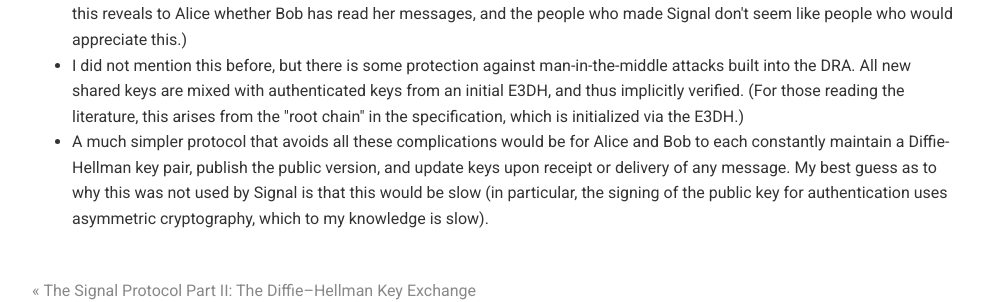
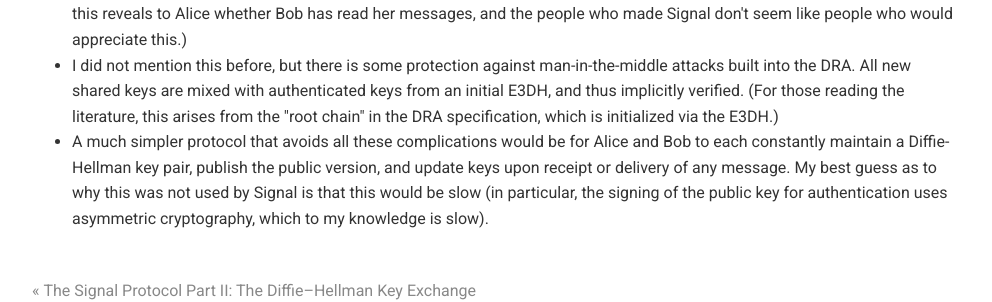
Before and after one commit to chatscrypt/chatscrypt.github.io, a Jekyll site: the page built from _posts/2020-01-16-the-signal-protocol-part-iii-the-double-ratchet-algorithm.html, in a window 1280 px wide. Shown: the part 1033-1335 px from the top of the page, without its empty margins (143-1135 px from the left). Built offline with Jekyll 4.4.1, drawn with Linux system fonts in a browser that asks for light colours; comment, search, counter and statistics services are not loaded.

Commit message:
Update 2020-01-16-the-signal-protocol-part-iii-the-double-ratchet-algorithm.html

```diff
--- a/_posts/2020-01-16-the-signal-protocol-part-iii-the-double-ratchet-algorithm.html
+++ b/_posts/2020-01-16-the-signal-protocol-part-iii-the-double-ratchet-algorithm.html
@@ -27,7 +27,7 @@
 <li>As stated in the technical specification on the Signal website, the actual DRA is even worse than this: If Alice was the last person to send a message, the next "injection" of new keys is only performed when Bob explicitly sends a message to Alice. If Bob is online but doesn't explicitly reply for whatever reason, Alice is stuck using Bob's old, potentially compromised keys. Admittedly, this could be repaired under-the-hood by notifying Alice each time Bob receives one of her messages, and treating these notifications as implicit replies. To my knowledge, it is not specified whether Signal does this. (I suspect it doesn't, as this reveals to Alice whether Bob has read her messages, and the people who made Signal don't seem like people who would appreciate this.)
 
 
-<li>I did not mention this before, but there is some protection against man-in-the-middle attacks built into the DRA. All new shared keys are mixed with authenticated keys from an initial E3DH, and thus implicitly verified. (For those reading the literature, this arises from the "root chain" in the specification, which is initialized via the E3DH.)
+<li>I did not mention this before, but there is some protection against man-in-the-middle attacks built into the DRA. All new shared keys are mixed with authenticated keys from an initial E3DH, and thus implicitly verified. (For those reading the literature, this arises from the "root chain" in the DRA specification, which is initialized via the E3DH.)
 
 <li>A much simpler protocol that avoids all these complications would be for Alice and Bob to each constantly maintain a Diffie-Hellman key pair, publish the public version, and update keys upon receipt or delivery of any message. My best guess as to why this was not used by Signal is that this would be slow (in particular, the signing of the public key for authentication uses asymmetric cryptography, which to my knowledge is slow).
 
```
